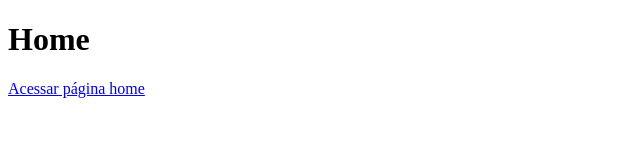
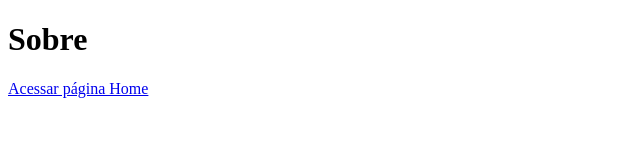
Before and after one commit to dougpm/next-js, a Next.js app: page /sobre in a window 1280 px wide. Shown: the top 160 px of the page, without its empty margins (0-640 px from the left). Built offline with nearby package versions, Linux system fonts and the light colour scheme.

Commit message:
Next Link

```diff
--- a/pages/index.js
+++ b/pages/index.js
@@ -1,7 +1,11 @@
+import Link from 'next/link';
+
 function Home() {
     return (<div>
         <h1>Home</h1>
-        <a href="/sobre">Acessar página sobre</a>
+        <Link href="/sobre">
+            <a>Acessar página sobre</a>
+        </Link>
     </div>)
 }
 
--- a/pages/sobre.js
+++ b/pages/sobre.js
@@ -1,7 +1,11 @@
+import Link from 'next/link';
+
 function Sobre() {
     return (<div>
-        <h1>Home</h1>
-        <a href="/">Acessar página home</a>
+        <h1>Sobre</h1>
+        <Link href="/">
+            <a>Acessar página Home</a>
+        </Link>
     </div>)
 }
 
```
